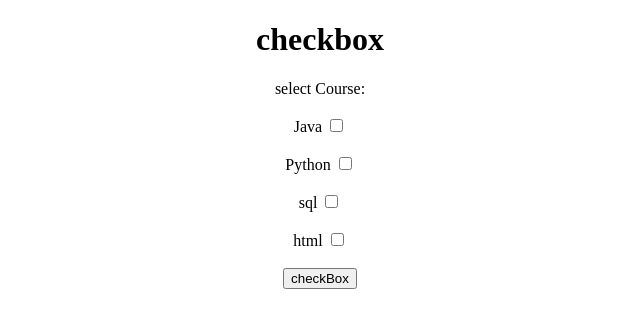
After one commit to YarramDhana/forms, a Django app: page /checkBox/ in a window 1280 px wide. The commit adds this page. Shown: the top 328 px of the page, without its empty margins (320-960 px from the left). Run offline with Django 4.2, Linux system fonts and the light colour scheme; data comes from the database, SQL or seed files in the repository.

Commit message:
first commit

```diff
--- a/app/views.py
+++ b/app/views.py
@@ -64,3 +64,10 @@ def multipleoption(request):
 
 
     return render (request,'multipleoption.html',d)
+
+
+
+def checkBox (request):
+    QLCO=Course.objects.all()
+    d={'courses':QLCO}
+    return render (request,'checkBox.html',d)
--- a/project30/urls.py
+++ b/project30/urls.py
@@ -23,4 +23,5 @@ urlpatterns = [
     path('insert_course/',insert_course,name='insert_course'),
     path('insert_student/',insert_student,name='insert_student'),
     path('multipleoption/',multipleoption,name='multipleoption'),
+    path('checkBox/',checkBox,name='checkBox'),
 ]
--- /dev/null
+++ b/templates/checkBox.html
@@ -0,0 +1,27 @@
+<!DOCTYPE html>
+<html lang="en">
+<head>
+    <meta charset="UTF-8">
+    <meta name="viewport" content="width=device-width, initial-scale=1.0">
+    <title>Document</title>
+</head>
+<body>
+    <center>
+        <h1>checkbox</h1>
+        <form action="{% url 'multipleoption' %}" method="POST">
+            {% csrf_token %}
+            select Course:
+            <br><br>
+            {% for co in courses %}
+            <label for="cn">{{co.cname}}</label>
+                <input type="checkbox" name="cn" id="cn" value="{{co.cname}}"><br><br>
+            {% endfor %}
+
+            <input type="submit" value="checkBox"><br><br>
+
+
+        </form>
+    </center>
+
+</body>
+</html>
--- a/templates/multipleoption.html
+++ b/templates/multipleoption.html
@@ -8,7 +8,7 @@
 <body>
     <center>
         <h1>multiple</h1>
-        <form  method="post">
+        <form  method="POST">
             {% csrf_token %}
             <label for="cn">cname</label>
             <select name="cn" id="cn" multiple>
```
